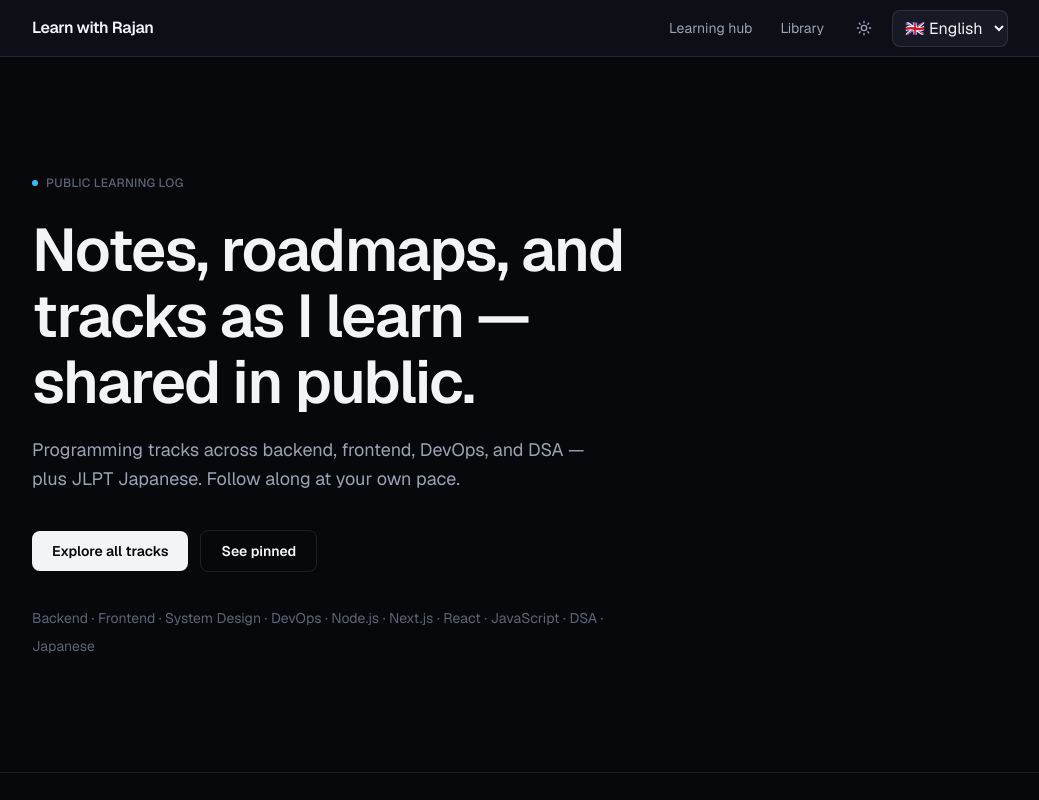
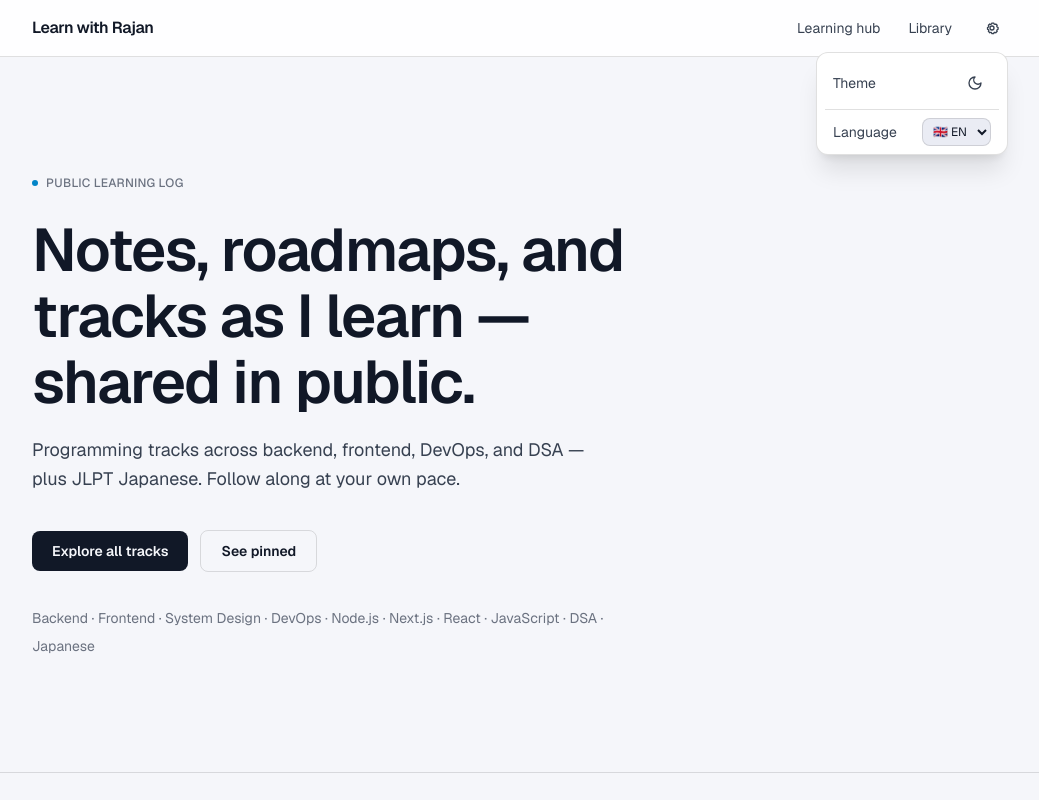
Before and after one commit to rznmgr630/learnwithrajan, a Next.js app: page / in a window 1280 px wide. Both pictures are taken after a click on the button "Settings". Shown: the top 800 px of the page, without its empty margins (120-1159 px from the left). Built offline with nearby package versions, Linux system fonts and the light colour scheme.

Commit message:
Add header settings menu

```diff
--- a/components/SiteHeader.tsx
+++ b/components/SiteHeader.tsx
@@ -1,6 +1,7 @@
 "use client";
 
 import Link from "next/link";
+import { useEffect, useRef, useState } from "react";
 import { LanguageSwitcher } from "@/components/i18n/LanguageSwitcher";
 import { useLocale } from "@/components/i18n/LocaleProvider";
 import { useTheme } from "@/components/ThemeProvider";
@@ -35,6 +36,52 @@ function ThemeToggle() {
   );
 }
 
+function SettingsMenu() {
+  const [isOpen, setIsOpen] = useState(false);
+  const menuRef = useRef<HTMLDivElement>(null);
+
+  useEffect(() => {
+    function closeMenu(event: MouseEvent) {
+      if (!menuRef.current?.contains(event.target as Node)) {
+        setIsOpen(false);
+      }
+    }
+
+    function closeOnEscape(event: KeyboardEvent) {
+      if (event.key === "Escape") {
+        setIsOpen(false);
+      }
+    }
+
+    document.addEventListener("mousedown", closeMenu);
+    document.addEventListener("keydown", closeOnEscape);
+    return () => {
+      document.removeEventListener("mousedown", closeMenu);
+      document.removeEventListener("keydown", closeOnEscape);
+    };
+  }, []);
+
+  return (
+    <div ref={menuRef} className="relative shrink-0">
+      <button type="button" onClick={() => setIsOpen((value) => !value)} className="grid h-8 w-8 place-items-center rounded-lg text-[var(--muted)] transition hover:bg-[var(--elevated)] hover:text-[var(--text)]" aria-label="Settings" aria-expanded={isOpen} aria-haspopup="menu">
+        <svg aria-hidden="true" viewBox="0 0 24 24" className="h-4 w-4 fill-none stroke-current" strokeWidth="2" strokeLinecap="round" strokeLinejoin="round"><circle cx="12" cy="12" r="3" /><path d="M19.4 15a1.7 1.7 0 0 0 .3 1.9l.1.1-2.1 2.1-.1-.1a1.7 1.7 0 0 0-1.9-.3 1.7 1.7 0 0 0-1 1.5v.2h-3v-.2a1.7 1.7 0 0 0-1-1.5 1.7 1.7 0 0 0-1.9.3l-.1.1-2.1-2.1.1-.1A1.7 1.7 0 0 0 7 15a1.7 1.7 0 0 0-1.5-1H5.3v-3h.2A1.7 1.7 0 0 0 7 10a1.7 1.7 0 0 0-.3-1.9l-.1-.1 2.1-2.1.1.1a1.7 1.7 0 0 0 1.9.3 1.7 1.7 0 0 0 1-1.5v-.2h3v.2a1.7 1.7 0 0 0 1 1.5 1.7 1.7 0 0 0 1.9-.3l.1-.1 2.1 2.1-.1.1a1.7 1.7 0 0 0-.3 1.9 1.7 1.7 0 0 0 1.5 1h.2v3h-.2a1.7 1.7 0 0 0-1.4 1Z" /></svg>
+      </button>
+      {isOpen && (
+        <div role="menu" className="absolute right-0 top-10 z-30 w-48 rounded-xl border border-[var(--border)] bg-[var(--surface)] p-2 shadow-xl">
+          <div className="flex items-center justify-between gap-3 rounded-lg px-2 py-1.5 text-sm text-[var(--muted)]">
+            <span>Theme</span>
+            <ThemeToggle />
+          </div>
+          <div className="mt-1 flex items-center justify-between gap-3 border-t border-[var(--border)] px-2 pt-2">
+            <span className="text-sm text-[var(--muted)]">Language</span>
+            <LanguageSwitcher compact />
+          </div>
+        </div>
+      )}
+    </div>
+  );
+}
+
 export function SiteHeader() {
   const { t } = useLocale();
 
@@ -60,8 +107,7 @@ export function SiteHeader() {
               </Link>
             ))}
           </nav>
-          <ThemeToggle />
-          <LanguageSwitcher className="shrink-0" />
+          <SettingsMenu />
         </div>
       </div>
     </header>
--- a/components/i18n/LanguageSwitcher.tsx
+++ b/components/i18n/LanguageSwitcher.tsx
@@ -3,7 +3,7 @@
 import { LOCALE_FLAGS, LOCALE_LABELS, LOCALES, type Locale } from "@/lib/i18n/types";
 import { useLocale } from "@/components/i18n/LocaleProvider";
 
-export function LanguageSwitcher({ className = "" }: { className?: string }) {
+export function LanguageSwitcher({ className = "", compact = false }: { className?: string; compact?: boolean }) {
   const { locale, setLocale, t } = useLocale();
 
   return (
@@ -11,12 +11,12 @@ export function LanguageSwitcher({ className = "" }: { className?: string }) {
       <select
         value={locale}
         onChange={(e) => setLocale(e.target.value as Locale)}
-        className="rounded-lg border border-[var(--border)] bg-[var(--elevated)] px-2 py-1.5 text-[var(--text)] outline-none transition hover:border-[var(--accent)] focus:border-[var(--accent)] focus:ring-1 focus:ring-[color-mix(in_oklab,var(--accent)_35%,transparent)]"
+        className={`rounded-lg border border-[var(--border)] bg-[var(--elevated)] text-[var(--text)] outline-none transition hover:border-[var(--accent)] focus:border-[var(--accent)] focus:ring-1 focus:ring-[color-mix(in_oklab,var(--accent)_35%,transparent)] ${compact ? "px-1.5 py-1 text-xs" : "px-2 py-1.5"}`}
         aria-label={t("nav.language")}
       >
         {LOCALES.map((loc) => (
           <option key={loc} value={loc}>
-            {LOCALE_FLAGS[loc]} {LOCALE_LABELS[loc]}
+            {LOCALE_FLAGS[loc]} {compact ? loc.toUpperCase() : LOCALE_LABELS[loc]}
           </option>
         ))}
       </select>
```
